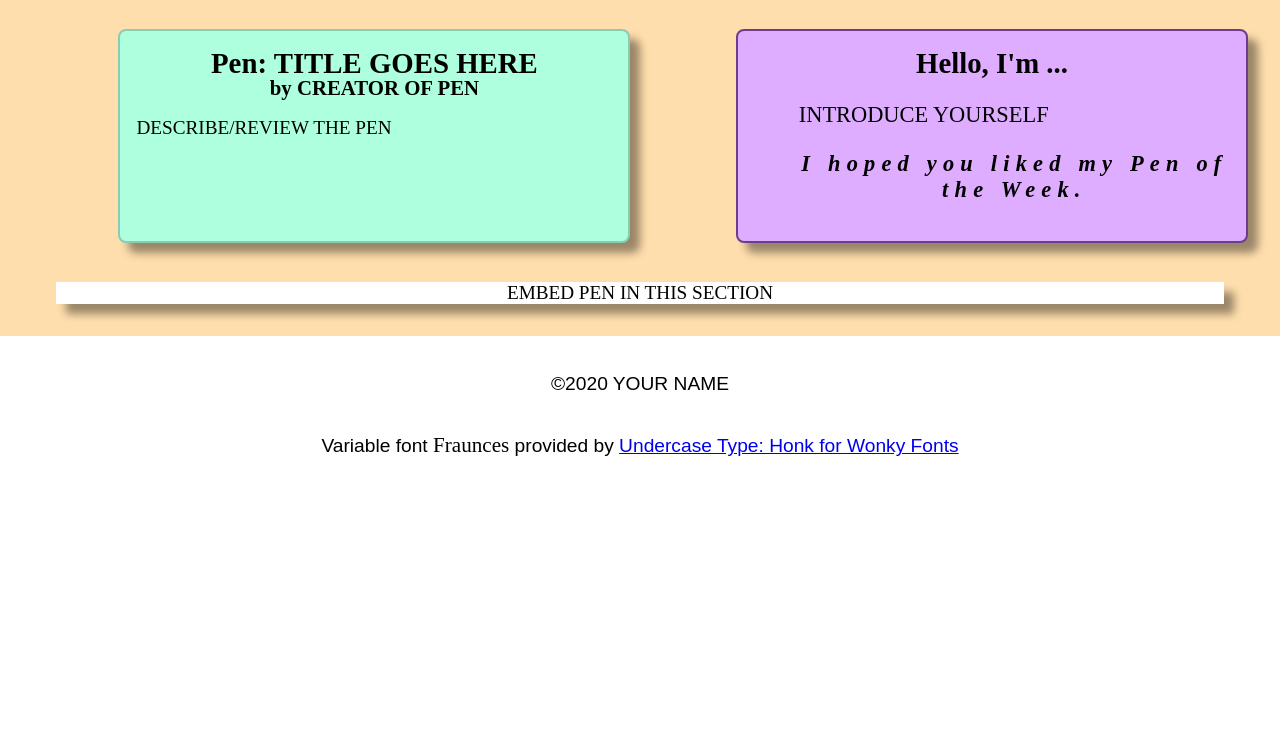
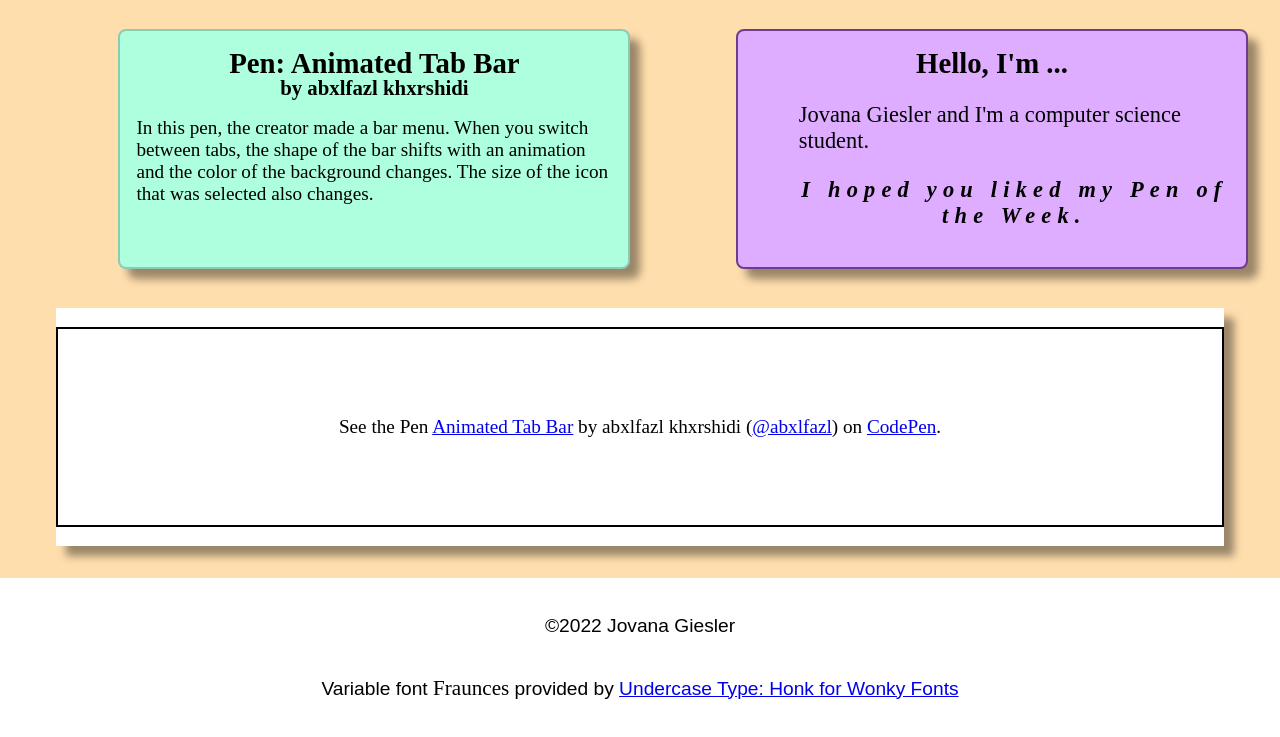
Before and after one commit to RVCC-IDMX/embed-codepen-jgiesler118, a plain HTML site: page index.html in a window 1280 px wide. Shown: the part 67-804 px from the top of the page. Drawn offline with Linux system fonts and the light colour scheme; a script that the page names is missing; a web font is replaced by a local one.

Commit message:
adding pen and info

```diff
--- a/index.html
+++ b/index.html
@@ -1,5 +1,6 @@
 <!DOCTYPE html>
 <html lang="en">
+
 <head>
   <meta charset="UTF-8" />
   <meta name="viewport" content="width=device-width" />
@@ -16,26 +17,34 @@
 
     <main>
       <article>
-          <h2>Pen: TITLE GOES HERE</h2>
-          <h3>by CREATOR OF PEN</h3>
-          <p>DESCRIBE/REVIEW THE PEN</p>
+        <h2>Pen: Animated Tab Bar</h2>
+        <h3>by abxlfazl khxrshidi</h3>
+        <p>In this pen, the creator made a bar menu. When you switch between tabs, the shape of the bar shifts with an animation and the color of the background changes. The size of the icon that was selected also changes.</p>
       </article>
-        <section>EMBED PEN IN THIS SECTION</section>
+      <section>
+        <p class="codepen" data-height="200" data-default-tab="html,result" data-slug-hash="VwKzaEm"
+          data-user="abxlfazl"
+          style="height: 200px; box-sizing: border-box; display: flex; align-items: center; justify-content: center; border: 2px solid; margin: 1em 0; padding: 1em;">
+          <span>See the Pen <a href="https://codepen.io/abxlfazl/pen/VwKzaEm">
+              Animated Tab Bar</a> by abxlfazl khxrshidi (<a href="https://codepen.io/abxlfazl">@abxlfazl</a>)
+            on <a href="https://codepen.io">CodePen</a>.</span>
+        </p>
+        <script async src="https://cpwebassets.codepen.io/assets/embed/ei.js"></script>
+      </section>
       <aside>
         <h2>Hello, I'm ...</h2>
-          <p>INTRODUCE YOURSELF</p>
+        <p>Jovana Giesler and I'm a computer science student.</p>
         <p class="bye">I hoped you liked my Pen of the Week.</p>
       </aside>
     </main>
     <footer class="sans-serif">
-        <p>&copy;2020 YOUR NAME</p>
+      <p>&copy;2022 Jovana Giesler</p>
       <p>
         Variable font <span class="serif">Fraunces</span> provided by
-          <a href="https://github.com/undercasetype/Fraunces"
-            >Undercase Type: Honk for Wonky Fonts</a
-          >
+        <a href="https://github.com/undercasetype/Fraunces">Undercase Type: Honk for Wonky Fonts</a>
       </p>
     </footer>
   </div>
 </body>
+
 </html>
```
Lines whose indentation alone changed are shown as unchanged.
